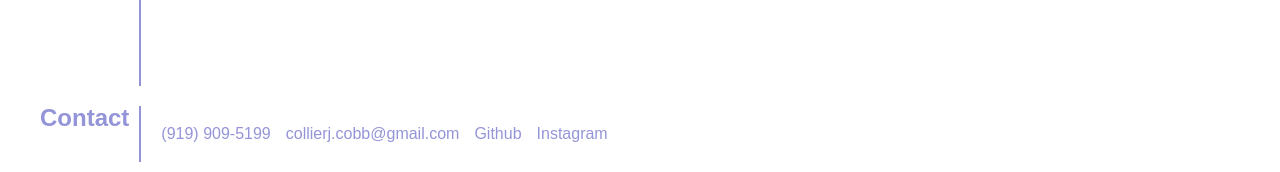
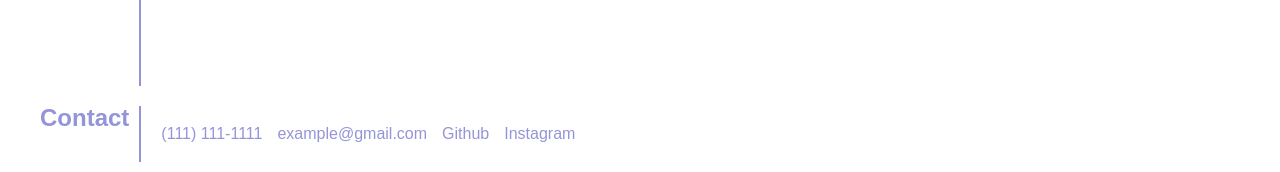
Before and after one commit to colcob98/collier-cobb-personal-portfolio, a plain HTML site: page index.html in a window 1280 px wide. Shown: the part 1627-1799 px from the top of the page. Drawn offline with Linux system fonts and the light colour scheme.

Commit message:
removed personal info

```diff
--- a/index.html
+++ b/index.html
@@ -91,8 +91,8 @@
             <section class="contact-content">
                 <nav>
                     <ul class="contact-info">
-                        <li><a href="#phone-number">(919) 909-5199</a></li>
-                        <li><a href="collerj.cobb@gmail.com">collierj.cobb@gmail.com</a></li>
+                        <li><a href="#phone-number">(111) 111-1111</a></li>
+                        <li><a href="example@gmail.com">example@gmail.com</a></li>
                         <li><a href="https://github.com/colcob98">Github</a></li>
                         <li><a href="https://www.instagram.com/collier_cobb/">Instagram</a></li>
                     </ul>
```
